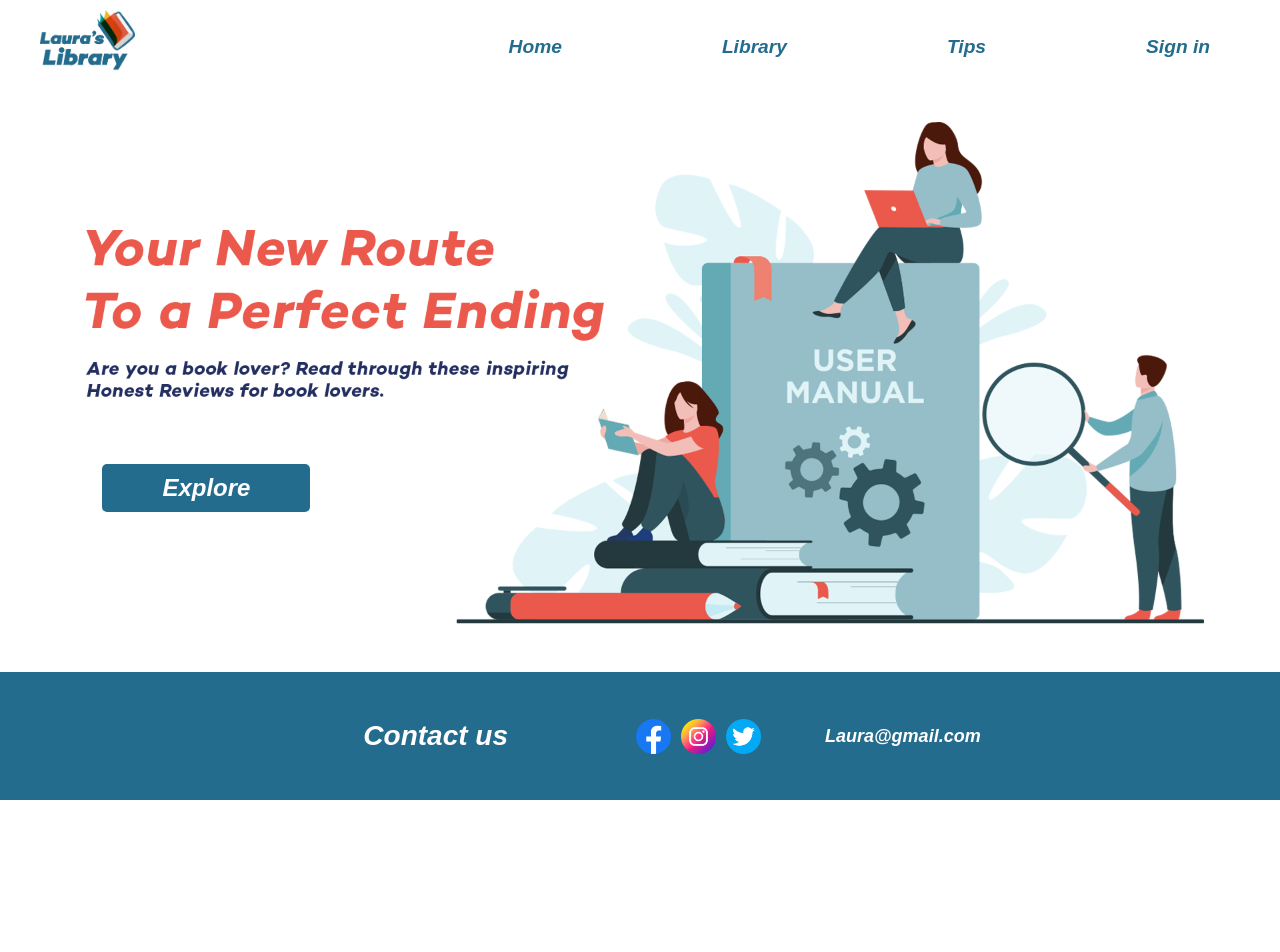
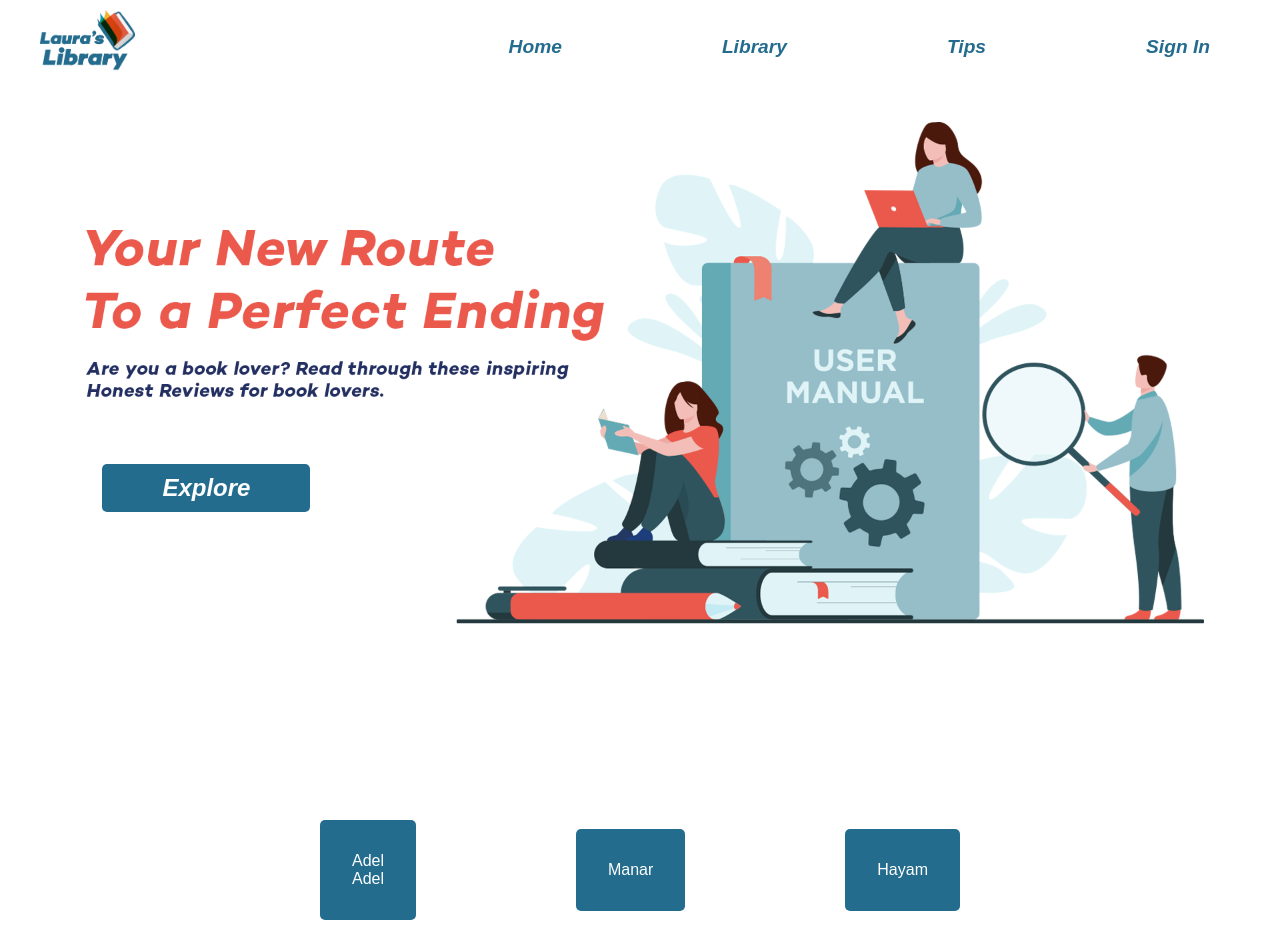
Before and after one commit to SWE-SP23/term-project-g24, a React (Create React App) app in the folder frontend/: page / in a window 1280 px wide. Shown: the top 952 px of the page. Before the commit the page ends 800 px from the top, so only its background shows below. Built offline with nearby package versions, Linux system fonts and the light colour scheme.

Commit message:
login and signup optimized and routed, home page improved

```diff
--- a/frontend/src/App.js
+++ b/frontend/src/App.js
@@ -1,7 +1,5 @@
 import React, { useState } from "react";
 import { BrowserRouter as Router, Routes, Route } from "react-router-dom";
-import Login from "./components/Login";
-import Signup from "./components/Signup";
 import Home from "./components/Home";
 import Profile from "./components/Profile";
 import Book from "./components/Book";
@@ -10,18 +8,25 @@ import Search from "./components/Search";
 import Navbar from "./components/Navbar";
 import Footer from "./components/Footer";
 import Tips from "./components/Tips";
+import Login from "./components/Login";
+import Signup from "./components/Signup";
 
 function App() {
-  const [showLogin, setShowLogin] = useState(true);
+  const [loggedIn, setLoggedIn] = useState(!!localStorage.getItem("token"));
 
-  const toggleForm = () => {
-    setShowLogin(!showLogin);
+  const handleLogin = () => {
+    setLoggedIn(true);
+  };
+
+  const handleLogout = () => {
+    localStorage.removeItem("token");
+    setLoggedIn(false);
   };
 
   return (
     <Router>
       <div>
-        <Navbar />
+        <Navbar loggedIn={loggedIn} onLogout={handleLogout} />
         <Routes>
           <Route path="/" element={<Home />} />
           <Route path="/profile" element={<Profile />} />
@@ -29,8 +34,8 @@ function App() {
           <Route path="/author" element={<Author />} />
           <Route path="/search" element={<Search />} />
           <Route path="/tips" element={<Tips />} />
-          <Route path="/login" element={<Login toggleForm={toggleForm} />} />
-          <Route path="/signup" element={<Signup toggleForm={toggleForm} />} />
+          <Route path="/login" element={<Login onLogin={handleLogin} />} />
+          <Route path="/signup" element={<Signup />} />
         </Routes>
         <Footer />
       </div>
--- a/frontend/src/components/Home.js
+++ b/frontend/src/components/Home.js
@@ -2,12 +2,23 @@ import React from 'react';
 import "./css/Theme.css"
 import { Link } from "react-router-dom";
 import graphic from "./Assets/page picture 02.png"
-function Home() {
+function Home(loggedIn, onLogout) {
   return (
     <div>
       <img src={graphic} alt = "Books" style={{ width: "1280px", height: "720px" }}></img>
       <Link to="/search" class="image-button" >Explore</Link>
-
+      <div class="bookContainer">
+        <div class = "bookType">
+            Adel<br/ > Adel
+        </div>
+        <div class = "bookType">
+            Manar
+        </div>
+        <div class = "bookType">
+            Hayam
+        </div>
+      </div>
+      <p><br/><br/><br/><br/><br/></p>
       </div>
   );
 }
--- a/frontend/src/components/Login.js
+++ b/frontend/src/components/Login.js
@@ -1,33 +1,36 @@
 import React, { useState } from "react";
 import axios from 'axios';
-import "./css/Login.css"
-// import "./css/Theme.css"
-const Login = () => {
+import { useNavigate } from 'react-router-dom';
+import "./css/Login.css";
+
+const Login = ({ onLogin }) => {
   const [email, setEmail] = useState("");
   const [password, setPassword] = useState("");
+  const navigate = useNavigate();
 
+  const handleSubmit = async (event) => {
+    event.preventDefault();
 
-const handleSubmit = async(event) => {
-    event.preventDefault();
     try {
       const response = await axios.post('http://localhost:4000/auth/sign_in', {
         email,
         password,
       });
 
-    console.log(response.data);
-    // Do something with the response data, such as updating the state of your React component
+      localStorage.setItem('token', response.headers.authorization);
+
+      // Call the onLogin function to update the loggedIn state
+      onLogin();
+
+      navigate('/');
     } catch (error) {
       console.error('Error:', error);
       // Handle the error here, such as displaying an error message to the user
     }
-    // Send email and password to backend API for authentication
-    console.log(`Email: ${email}, Password: ${password}`);
   };
 
   return (
     <div className = "login-form">
-      {/* <h1>Login</h1> */}
       <div className = "form">
         <form onSubmit={handleSubmit}>
           <input
@@ -46,11 +49,12 @@ const handleSubmit = async(event) => {
         </form>
         <p>
           New user?{" "}
-        <a href="/Signup">
+          <a href="/signup">
             Create a new account
           </a>
         </p>
       </div>
+      <p><br/><br/><br/><br/><br/><br/><br/><br/><br/><br/><br/><br/><br/><br/><br/></p>
     </div>
   );
 };
--- a/frontend/src/components/Navbar.js
+++ b/frontend/src/components/Navbar.js
@@ -1,14 +1,18 @@
 import React from "react";
 import { Link } from "react-router-dom";
 import "./css/Navbar.css";
-import logo from "./Assets/logo final.png"
+import logo from "./Assets/logo final.png";
 
-function Navbar() {
+function Navbar({ loggedIn, onLogout }) {
+  const handleSignOut = () => {
+    localStorage.removeItem("token");
+    onLogout();
+  };
 
   return (
     <nav className="navbar">
       <Link to="/" className="navbar-brand">
-        <img src={logo} alt="Laura's Library" style={{ width: "95px", height: "61px" }}></img>
+        <img src={logo} alt="Laura's Library" style={{ width: "95px", height: "61px" }} />
       </Link>
       <div className="navbar-btn-box">
         <Link to="/" className="navbar-btn">
@@ -20,11 +24,16 @@ function Navbar() {
         <Link to="/tips" className="navbar-btn">
           Tips
         </Link>
-        <Link to="/login" className="navbar-btn">
-          Sign in
-        </Link>
+        {loggedIn ? (
+          <Link to="/" onClick={handleSignOut} className="navbar-btn">
+            Sign Out
+          </Link>
+        ) : (
+          <Link to="/login" className="navbar-btn">
+            Sign In
+          </Link>
+        )}
       </div>
-
     </nav>
   );
 }
--- a/frontend/src/components/Signup.js
+++ b/frontend/src/components/Signup.js
@@ -1,10 +1,14 @@
 import React, { useState } from "react";
 import axios from 'axios';
+import { useNavigate } from 'react-router-dom';
+
 // import "./css/Login.css"
 function Signup(props) {
   const [fullName, setName] = useState("");
   const [email, setEmail] = useState("");
   const [password, setPassword] = useState("");
+  const navigate = useNavigate();
+
 
 
 const handleSubmit = async(event) => {
@@ -16,9 +20,13 @@ const handleSubmit = async(event) => {
       password,
     });
 
+
     console.log(response.data);
+    navigate('/login');
+
     // Do something with the response data, such as updating the state of your React component
   } catch (error) {
+    document.getElementById("error").innerHTML = "Email already exists";
     console.error('Error:', error);
     // Handle the error here, such as displaying an error message to the user
   }
@@ -57,7 +65,10 @@ const handleSubmit = async(event) => {
           Sign in
         </a>
       </p>
+      <p id="error"></p>
       </div>
+      <p><br/><br/><br/><br/><br/><br/><br/><br/><br/><br/><br/><br/><br/><br/><br/></p>
+
     </div>
   );
 };
--- a/frontend/src/components/css/Footer.css
+++ b/frontend/src/components/css/Footer.css
@@ -1,8 +1,10 @@
-body {
-  margin: 0;
-  padding: 0;
-  min-height: 100vh; /* add this line */
-  position: relative; /* add this line */
+div img {
+  width: 35px;
+  height: 35px;
+  margin-right: 10px;
+}
+body{
+  min-height: 100%;
 }
 
 .content {
@@ -12,10 +14,6 @@ body {
 }
 
 .footer {
-  position: fixed; /* add this line */
-  bottom: 0;
-  left: 0;
-  right: 0;
   padding-top: 20px;
   padding-bottom: 20px;
   background: #246c8e;
--- a/frontend/src/components/css/Theme.css
+++ b/frontend/src/components/css/Theme.css
@@ -32,6 +32,26 @@ body {
   li {
     margin: 2%;
   }
+  .bookContainer{
+    display: flex;
+    flex-direction: row;
+    justify-content: space-between;
+    align-items: center;
+    margin: 5% 25%;
+
+  }
+  .bookType{
+    display: flex;
+    flex-direction: column;
+    justify-content: space-between;
+    align-items: center;
+    margin: 5% 0%;
+    background-color: #246c8e;
+    border-radius: 5px;
+    padding: 5% 5%;
+    color: white;
+  }
+
   .image-button{
     border-radius: 5px;
     background-color: #246c8e   ;
```
Also changed, not shown: 2 other files (tests, documents, lock files or other folders). Lines whose indentation alone changed are shown as unchanged.
